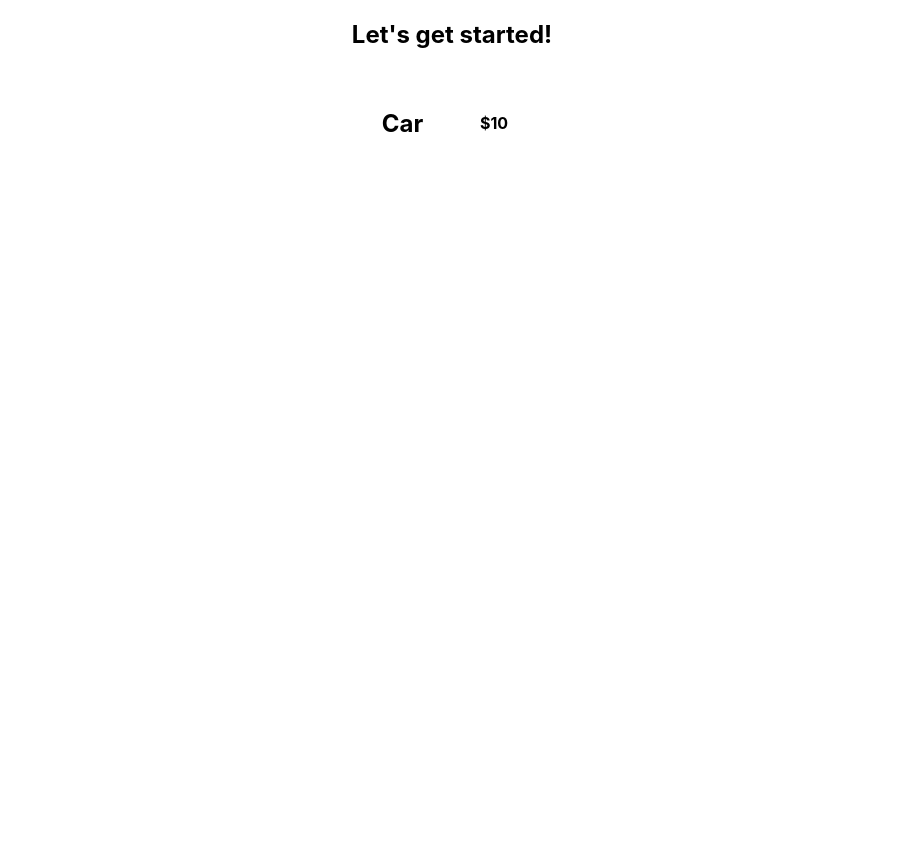
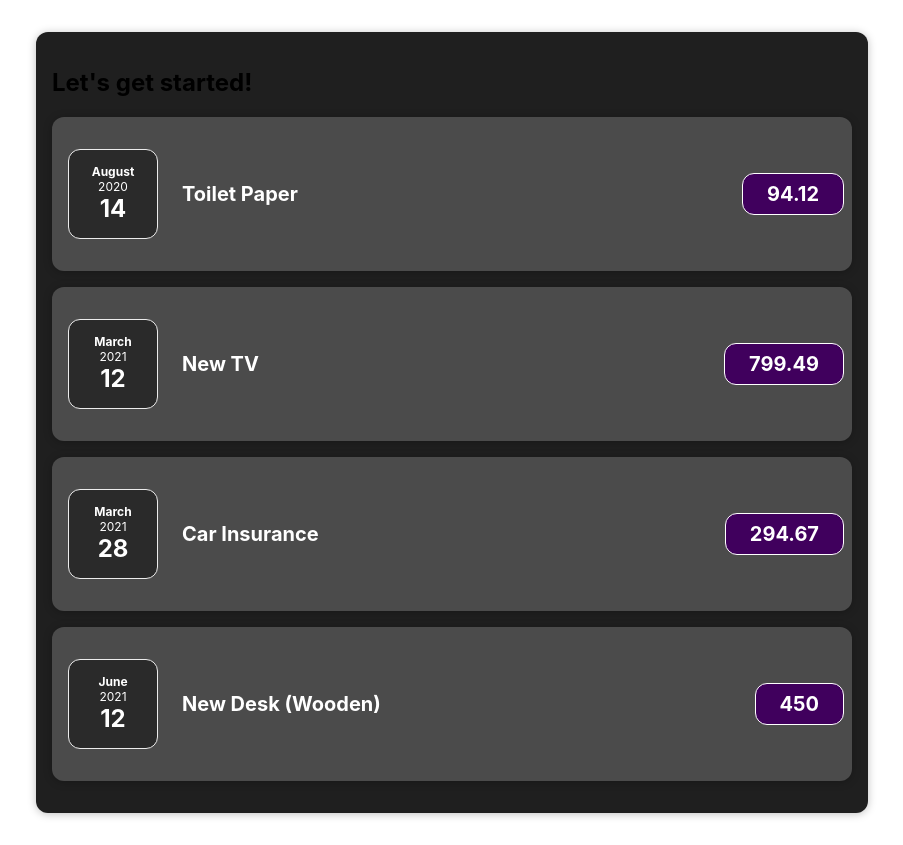
Before and after one commit to Tiberiusloc/ExpenseTracker, a React (Create React App) app: page / in a window 1280 px wide. Shown: the whole page, without its empty margins (188-1091 px from the left). Before the commit the page ends 800 px from the top, so only its background shows below. Built offline with nearby package versions, Linux system fonts and the light colour scheme.

Commit message:
added css and components

```diff
--- a/src/App.js
+++ b/src/App.js
@@ -1,13 +1,34 @@
-import ExpenseItem from "./components/ExpenseItem";
+
+import ExpenseDisplay from "./components/ExpenseDisplay";
 import './components/ExpenseItem.css';
 
 function App() {
+
+  const expenses = [
+    {
+      id: 'e1',
+      title: 'Toilet Paper',
+      amount: 94.12,
+      date: new Date(2020, 7, 14),
+    },
+    { id: 'e2', title: 'New TV', amount: 799.49, date: new Date(2021, 2, 12) },
+    {
+      id: 'e3',
+      title: 'Car Insurance',
+      amount: 294.67,
+      date: new Date(2021, 2, 28),
+    },
+    {
+      id: 'e4',
+      title: 'New Desk (Wooden)',
+      amount: 450,
+      date: new Date(2021, 5, 12),
+    },
+  ];
+
   return (
-    <div className="app-container">
-      <div className="start">
-        <h2>Let's get started!</h2>
-        <ExpenseItem />
-      </div>
+    <div className="">
+      <ExpenseDisplay expenses={expenses} />
     </div>
   );
 }
--- /dev/null
+++ b/src/components/Card.css
@@ -0,0 +1,4 @@
+.card {
+  border-radius: 12px;
+  box-shadow: 0 1px 8px rgba(0, 0, 0, 0.25);
+}
--- /dev/null
+++ b/src/components/Card.js
@@ -0,0 +1,8 @@
+import './Card.css';
+
+function Card(props) {
+  const classes = 'card ' + props.className;
+  return <div className={classes} >{props.children}</div>;
+}
+
+export default Card;
--- /dev/null
+++ b/src/components/ExpenseDate.css
@@ -0,0 +1,26 @@
+.expense-date {
+  display: flex;
+  flex-direction: column;
+  width: 5.5rem;
+  height: 5.5rem;
+  border: 1px solid #ececec;
+  background-color: #2a2a2a;
+  color: white;
+  border-radius: 12px;
+  align-items: center;
+  justify-content: center;
+}
+
+.expense-date__month {
+  font-size: 0.75rem;
+  font-weight: bold;
+}
+
+.expense-date__year {
+  font-size: 0.75rem;
+}
+
+.expense-date__day {
+  font-size: 1.5rem;
+  font-weight: bold;
+}
--- /dev/null
+++ b/src/components/ExpenseDate.js
@@ -0,0 +1,23 @@
+
+import './ExpenseDate.css';
+
+function ExpenseDate(props) {
+  const { date } = props;
+
+  const month = date.toLocaleString('en-US', {month : 'long' });
+  const day = date.toLocaleString('en-US', {day : '2-digit' });
+  const year = date.getFullYear();
+
+
+return (
+  <div className="expense-item">
+    <div className='expense-date'>
+      <div className='expense-date__month'>{month}</div>
+      <div className='expense-date__year'>{year}</div>
+      <div className='expense-date__day'>{day}</div>
+    </div>
+  </div>
+    );
+  }
+
+export default ExpenseDate;
--- /dev/null
+++ b/src/components/ExpenseDisplay.css
@@ -0,0 +1,9 @@
+.expenses {
+  padding: 1rem;
+  background-color: rgb(31, 31, 31);
+  margin: 2rem auto;
+  width: 50rem;
+  max-width: 95%;
+  border-radius: 12px;
+  box-shadow: 0 1px 8px rgba(0, 0, 0, 0.25);
+}
--- /dev/null
+++ b/src/components/ExpenseDisplay.js
@@ -0,0 +1,19 @@
+import ExpenseItem from "./ExpenseItem";
+import './ExpenseDisplay.css';
+import Card from "./Card";
+
+function ExpenseDisplay(props) {
+  const { expenses } = props;
+
+return (
+  <Card className="expenses">
+      <h2>Let's get started!</h2>
+      <ExpenseItem title={expenses[0].title} amount={expenses[0].amount} date={expenses[0].date}/>
+      <ExpenseItem title={expenses[1].title} amount={expenses[1].amount} date={expenses[1].date}/>
+      <ExpenseItem title={expenses[2].title} amount={expenses[2].amount} date={expenses[2].date}/>
+      <ExpenseItem title={expenses[3].title} amount={expenses[3].amount} date={expenses[3].date}/>
+  </Card>
+  );
+}
+
+export default ExpenseDisplay;
--- a/src/components/ExpenseItem.css
+++ b/src/components/ExpenseItem.css
@@ -1,19 +1,54 @@
-.app-container {
-  display: flex;
-  justify-content: center;
-  height: 100vh;
-  width: 100vw;
-}
-
 .expense-item {
   display: flex;
   justify-content: space-between;
   align-items: center;
-  padding: 20px;
-  margin: 5%;
+  padding: 0.5rem;
+  margin: 1rem 0;
+  background-color: #4b4b4b;
+}
+
+.expense-item__description {
+  display: flex;
+  flex-direction: column;
+  gap: 1rem;
+  align-items: flex-end;
+  flex-flow: column-reverse;
+  justify-content: flex-start;
+  flex: 1;
+}
+
+.expense-item h2 {
+  color: #3a3a3a;
+  font-size: 1rem;
+  flex: 1;
+  margin: 0 1rem;
+  color: white;
 }
 
 .expense-item__price {
-  margin-right: 10%;
+  font-size: 1rem;
   font-weight: bold;
+  color: white;
+  background-color: #40005d;
+  border: 1px solid white;
+  padding: 0.5rem;
+  border-radius: 12px;
 }
+
+@media (min-width: 580px) {
+  .expense-item__description {
+    flex-direction: row;
+    align-items: center;
+    justify-content: flex-start;
+    flex: 1;
+  }
+
+  .expense-item__description h2 {
+    font-size: 1.25rem;
+  }
+
+  .expense-item__price {
+    font-size: 1.25rem;
+    padding: 0.5rem 1.5rem;
+  }
+}
--- a/src/components/ExpenseItem.js
+++ b/src/components/ExpenseItem.js
@@ -1,11 +1,19 @@
 import './ExpenseItem.css';
+import Card from './Card';
+import ExpenseDate from './ExpenseDate';
 
-function ExpenseItem() {
+function ExpenseItem(props) {
+  const { title, amount } = props;
+
   return (
-    <div className="expense-item">
-      <h2>Car</h2>
-      <div className="expense-item__price">$10</div>
-    </div>
+    <Card className="expense-item">
+      <ExpenseDate date={props.date} />
+          <div className="expense-item__description">
+            <h2>{title}</h2>
+          </div>
+          <div className="expense-item__price">{amount}
+        </div>
+    </Card>
   );
 }
 
```
Also changed, not shown: 1 other file (tests, documents, lock files or other folders).
